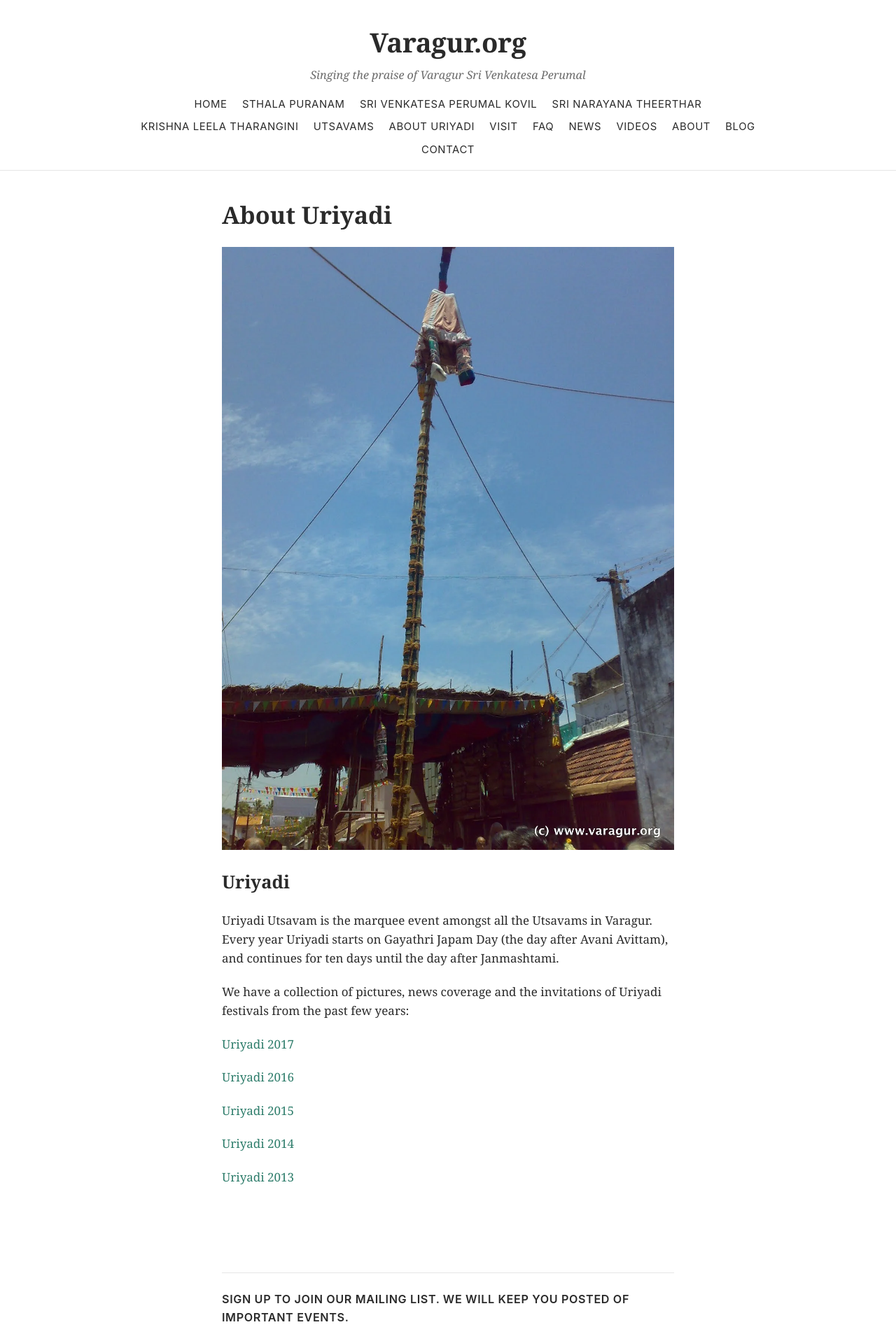
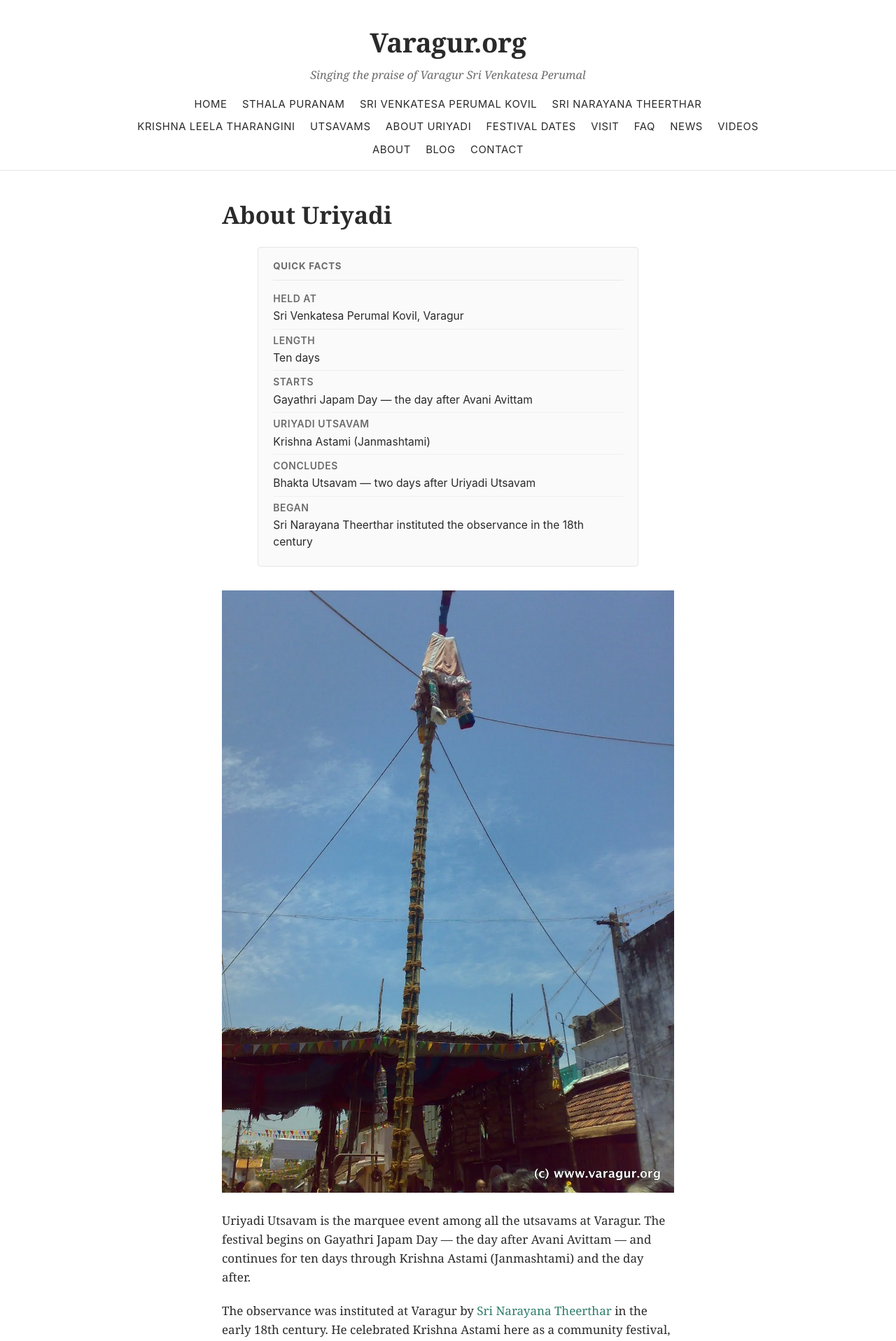
Before and after one commit to anandrajaram/varagur.org, a Jekyll site: the page built from uriyadi.md, in a window 1280 px wide. Shown: the top 1917 px of the page at 70% size. Built offline with Jekyll 4.4.1, drawn with Linux system fonts in a browser that asks for light colours; some of the changed text lies outside the part shown.

Commit message:
Add Uriyadi festival calendar with 2025–2028 dates
Adds /uriyadi/calendar/ with Gregorian dates for the five principal days
(Avani Avittam, Gayathri Japam Day, Uriyadi Utsavam, Rukmini Kalyanam,
Bhakta Utsavam) for each of 2025, 2026, 2027, and 2028. Dates computed
from drikpanchang Smarta-tradition Krishna Astami; marked as subject to
confirmation by the temple trust.

Each year emits its own Event JSON-LD pointing at the temple's geo
coordinates and named organiser. Closes the "Common Comparisons:
accuracy of festival schedules and Uriyadi event dates" gap flagged in
the AEO Grader report (Gemini, 2026-05-26).

Also rewrites /uriyadi/ to be a humanised intro page (etymology, brief
history, links to calendar + past years) and adds Quick Facts + FAQ.
Header nav gets a "Festival Dates" link.

Co-Authored-By: Claude Opus 4.7 <noreply@anthropic.com>

```diff
--- a/_includes/header.html
+++ b/_includes/header.html
@@ -11,6 +11,7 @@
         <li><a href="{{ '/home/krishna-leela-tharangini/' | relative_url }}">Krishna Leela Tharangini</a></li>
         <li><a href="{{ '/utsavams/' | relative_url }}">Utsavams</a></li>
         <li><a href="{{ '/uriyadi/' | relative_url }}">About Uriyadi</a></li>
+        <li><a href="{{ '/uriyadi/calendar/' | relative_url }}">Festival Dates</a></li>
         <li><a href="{{ '/visit/' | relative_url }}">Visit</a></li>
         <li><a href="{{ '/faq/' | relative_url }}">FAQ</a></li>
         <li><a href="{{ '/media/' | relative_url }}">News</a></li>
--- a/assets/css/main.css
+++ b/assets/css/main.css
@@ -356,3 +356,19 @@ table.bus-timings td { font-variant-numeric: tabular-nums; }
 .faq-item[open] summary::after { content: "\2212"; }
 .faq-answer { padding: 0.6rem 0 0.2rem; }
 .faq-answer p { margin: 0 0 0.6rem; }
+
+/* Festival year tables on the Uriyadi calendar page */
+.festival-year { margin: 1rem 0 2rem; }
+.festival-year table { width: 100%; }
+.festival-year th {
+  width: 60%;
+  text-align: left;
+  font-weight: 600;
+  font-family: var(--font-sans);
+  font-size: 0.95rem;
+  background: transparent;
+}
+.festival-year td {
+  font-variant-numeric: tabular-nums;
+  color: var(--color-text);
+}
--- a/uriyadi.md
+++ b/uriyadi.md
@@ -4,23 +4,43 @@ title: "About Uriyadi"
 permalink: /uriyadi/
 description: "Uriyadi at Varagur is a ten-day festival held at Sri Venkatesa Perumal Kovil around Janmashtami. It begins on Gayathri Japam Day (the day after Avani Avittam) and concludes the day after Krishna Astami."
 image: /assets/images/uriyadi/uriyadi.jpg
+faq_key: uriyadi
+quick_facts:
+  - label: Held at
+    value: "Sri Venkatesa Perumal Kovil, Varagur"
+  - label: Length
+    value: "Ten days"
+  - label: Starts
+    value: "Gayathri Japam Day — the day after Avani Avittam"
+  - label: Uriyadi Utsavam
+    value: "Krishna Astami (Janmashtami)"
+  - label: Concludes
+    value: "Bhakta Utsavam — two days after Uriyadi Utsavam"
+  - label: Began
+    value: "Sri Narayana Theerthar instituted the observance in the 18th century"
 ---
 
 <img src="{{ '/assets/images/uriyadi/uriyadi.jpg' | relative_url }}" alt="The Uriyadi pot suspended during the festival" />
 
-# Uriyadi
+Uriyadi Utsavam is the marquee event among all the utsavams at Varagur. The festival begins on Gayathri Japam Day — the day after Avani Avittam — and continues for ten days through Krishna Astami (Janmashtami) and the day after.
 
-Uriyadi Utsavam is the marquee event amongst all the Utsavams in Varagur. Every year Uriyadi starts on Gayathri Japam Day (the day after Avani Avittam), and continues for ten days until the day after Janmashtami.
+The observance was instituted at Varagur by [Sri Narayana Theerthar](/home/sri-narayana-theerthar/) in the early 18th century. He celebrated Krishna Astami here as a community festival, and the village has kept the tradition continuously since. Today devotees travel from across India and abroad to participate.
 
+## What is "uriyadi"?
 
-We have a collection of pictures, news coverage and the invitations of Uriyadi festivals from the past few years:
+*Uri* is the Tamil word for the clay pot of butter that Krishna and his cowherd friends loved to steal from the gopis in Gokula. *Adi* means "to strike". *Uriyadi* — the striking of the pot — is the Tamil temple-festival enactment of that childhood leela. A pot is hung high overhead and broken at the climax of the procession.
 
-[Uriyadi 2017]({{ '/uriyadi-2017' | relative_url }})
+## Future dates
 
-[Uriyadi 2016]({{ '/uriyadi-2016' | relative_url }})
+[**See the full festival calendar &rsaquo;**](/uriyadi/calendar/) Dates for 2025, 2026, 2027, and 2028, with each year's Avani Avittam, Uriyadi Utsavam, Rukmini Kalyanam, and Bhakta Utsavam.
 
-[Uriyadi 2015]({{ '/uriyadi-2015' | relative_url }})
+## Past Uriyadi festivals
 
-[Uriyadi 2014]({{ '/uriyadi/uriyadi-2014' | relative_url }})
+A collection of photographs, news coverage, and the temple's invitations from past years:
 
-[Uriyadi 2013]({{ '/uriyadi/uriyadi-2013' | relative_url }})
+- [Uriyadi 2017]({{ '/uriyadi-2017/' | relative_url }})
+- [Uriyadi 2016]({{ '/uriyadi-2016/' | relative_url }})
+- [Uriyadi 2015]({{ '/uriyadi-2015/' | relative_url }})
+- [Uriyadi 2014]({{ '/uriyadi/uriyadi-2014/' | relative_url }})
+- [Uriyadi 2013]({{ '/uriyadi/uriyadi-2013/' | relative_url }})
+- [Uriyadi 2007]({{ '/uriyadi/uriyadi-2007/' | relative_url }})
```
Also changed, not shown: uriyadi/calendar.md (added, +246 -0 lines).
